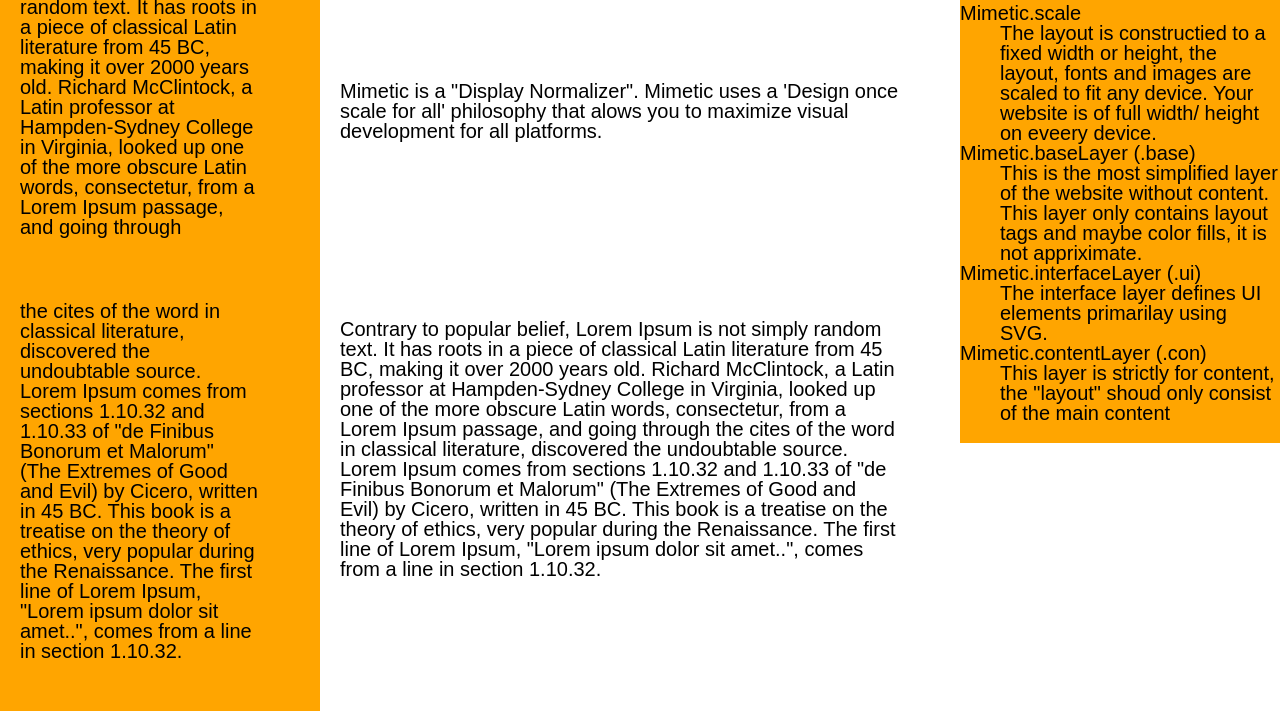
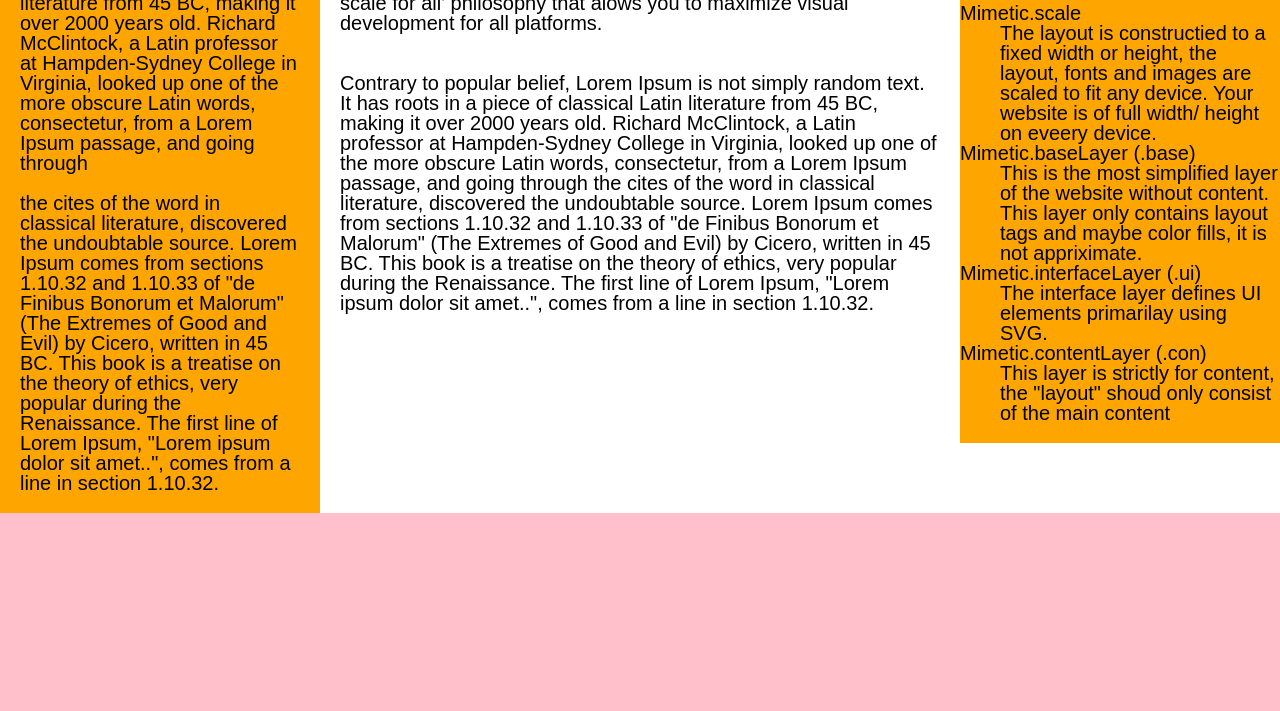
Before and after one commit to julienetie/mimetic, a website: page 2.html in a window 1280 px wide. Shown: the part 308-1019 px from the top of the page. After the commit the page ends 975 px from the top, so only its background shows below. Drawn offline with Linux system fonts and the light colour scheme.

Commit message:
Working alternative

```diff
--- a/2.html
+++ b/2.html
@@ -96,7 +96,7 @@
 
 
 p{
-margin: 20% 3em 50px 15pt;  /*  51.2px, 48px, 50px, 20px  */
+margin: 1em;  /*  51.2px, 48px, 50px, 20px  */
 font-size: 1em;
 line-height: 1em;
 }
@@ -171,16 +171,91 @@
 </aside>
 </section>
 
+<canvas></canvas>
+<canvas></canvas>
+<canvas></canvas>
+
 <script>
 (function(){
+// Production steps of ECMA-262, Edition 5, 15.4.4.14
+// Reference: http://es5.github.io/#x15.4.4.14
+if (!Array.prototype.indexOf) {
+  Array.prototype.indexOf = function(searchElement, fromIndex) {
+
+    var k;
+
+    // 1. Let O be the result of calling ToObject passing
+    //    the this value as the argument.
+    if (this == null) {
+      throw new TypeError('"this" is null or not defined');
+    }
+
+    var O = Object(this);
+
+    // 2. Let lenValue be the result of calling the Get
+    //    internal method of O with the argument "length".
+    // 3. Let len be ToUint32(lenValue).
+    var len = O.length >>> 0;
+
+    // 4. If len is 0, return -1.
+    if (len === 0) {
+      return -1;
+    }
+
+    // 5. If argument fromIndex was passed let n be
+    //    ToInteger(fromIndex); else let n be 0.
+    var n = +fromIndex || 0;
+
+    if (Math.abs(n) === Infinity) {
+      n = 0;
+    }
+
+    // 6. If n >= len, return -1.
+    if (n >= len) {
+      return -1;
+    }
+
+    // 7. If n >= 0, then Let k be n.
+    // 8. Else, n<0, Let k be len - abs(n).
+    //    If k is less than 0, then let k be 0.
+    k = Math.max(n >= 0 ? n : len - Math.abs(n), 0);
+
+    // 9. Repeat, while k < len
+    while (k < len) {
+      // a. Let Pk be ToString(k).
+      //   This is implicit for LHS operands of the in operator
+      // b. Let kPresent be the result of calling the
+      //    HasProperty internal method of O with argument Pk.
+      //   This step can be combined with c
+      // c. If kPresent is true, then
+      //    i.  Let elementK be the result of calling the Get
+      //        internal method of O with the argument ToString(k).
+      //   ii.  Let same be the result of applying the
+      //        Strict Equality Comparison Algorithm to
+      //        searchElement and elementK.
+      //  iii.  If same is true, return k.
+      if (k in O && O[k] === searchElement) {
+        return k;
+      }
+      k++;
+    }
+    return -1;
+  };
+}
+
+var tempArr = [],
+  cleanArr = [],
+  fontSizeArr = [],
+  lineHtArr = [],
+  marginArr = [];
 
 
 var options = {
   designWidth: 1024,
-  excludeTags: ['script', 'canvas']
+  excludeTags: ['script', 'canvas','h1']
 },
 
-body = document.getElementsByTagName('body')[0],
+allTags = document.getElementsByTagName('body')[0].getElementsByTagName('*'),
 
 util = {
 
@@ -289,47 +364,30 @@
     }
 },
 
+test,
 
-getPageElem = {
-  tags: body.getElementsByTagName('*'),
-  tempArr: [],
-  excludedArr: [],
-  fontSizeArr: [],
-  lineHtArr: [],
-  marginArr: [],
-  remove: options.excludeTags,
-  elemLoop: function() {
+  elemLoop = function() {
+
+ var remove = options.excludeTags;
     var g = 0;
-    for (var i = 0; i < this.tags.length; i++) {
-      this.tempArr.push(this.tags[i].tagName);
-      for (var j = 0; j < this.remove.length; j++) {
-        if (this.tempArr[i] === this.remove[j].toUpperCase()) {
-          g += 1;
-        } else {}
+    for (var i = 0; i < allTags.length; i++) {
+      tempArr.push(allTags[i].tagName);
+      for (var j = 0; j < remove.length; j++) {
+        if (tempArr[i] === remove[j].toUpperCase()) {
+
+          tempArr[i] = undefined;
+        }
       }
-      if (g === 0) {
-        this.excludedArr.push(this.tags[i]);
-        this.fontSizeArr.push(util.namedSizeToPx(util.computedStyle(this.tags[
+
+        fontSizeArr.push(util.namedSizeToPx(util.computedStyle(allTags[
           i], 'font-size')));
-        this.lineHtArr.push(util.namedSizeToPx(util.computedStyle(this.tags[
+        lineHtArr.push(util.namedSizeToPx(util.computedStyle(allTags[
           i], 'line-height')));
-        this.marginArr.push(util.normalizeMargins( util.computedStyle(this.tags[6], 'margin'))); //2D array
-      } else {
-        g = 0;
-      }
+
     }
-     // var margins = util.normalizeMargins( util.computedStyle(this.tags[6], 'margin'));
- //console.log(margins);
-    return [this.excludedArr, this.fontSizeArr, this.lineHtArr, this.marginArr];
 
-  }
-},
-
-
-elems = getPageElem.elemLoop()[0],
-ftArr = getPageElem.elemLoop()[1],
-lhArr = getPageElem.elemLoop()[2],
-mgArr = getPageElem.elemLoop()[3],
+    cleanArr =  tempArr;
+  },
 
 
 MimeticScale = {
@@ -339,21 +397,21 @@
         document.body.clientWidth;
     //  var lineHightNow = fontSizeNow;
       if (winWidth > 1024) {
-        for (var i = 0; i < elems.length; i++) {
-          var fontSizeNow = (winWidth / (options.designWidth * 0.1));
-          elems[i].style.fontSize = Math.round(fontSizeNow * (ftArr[i] / 10)) +
-            'px';
-          elems[i].style.lineHeight = Math.round(fontSizeNow * (lhArr[i] / 10)) +
-            'px';  //alert(util.computedStyle(elems[i],'margin'));
-        elems[i].style.lineHeight = Math.round(fontSizeNow * (lhArr[i] / 10)) +
-            'px';
+             var fontSizeNow = (winWidth / (options.designWidth * 0.1));
+        for (var i = 0; i < cleanArr.length; i++) {
+
+          if(tempArr[i] !== undefined){
+          allTags[i].style.fontSize = Math.round(fontSizeNow * (fontSizeArr[i] / 10)) +  'px';
+          allTags[i].style.lineHeight = Math.round(fontSizeNow * (lineHtArr[i] / 10)) + 'px';
+          } //alert(util.computedStyle(elems[i],'margin'));
+    //    allTags[i].style.lineHeight = Math.round(fontSizeNow * (marginArr[i] / 10)) + 'px';
         }
       }
     } //end of scale
 };
 
-
-
+elemLoop();
+    console.log(fontSizeArr );
 MimeticScale.scale();
 // Basic reisze needs to be revised with debounce /throttle
 
```
